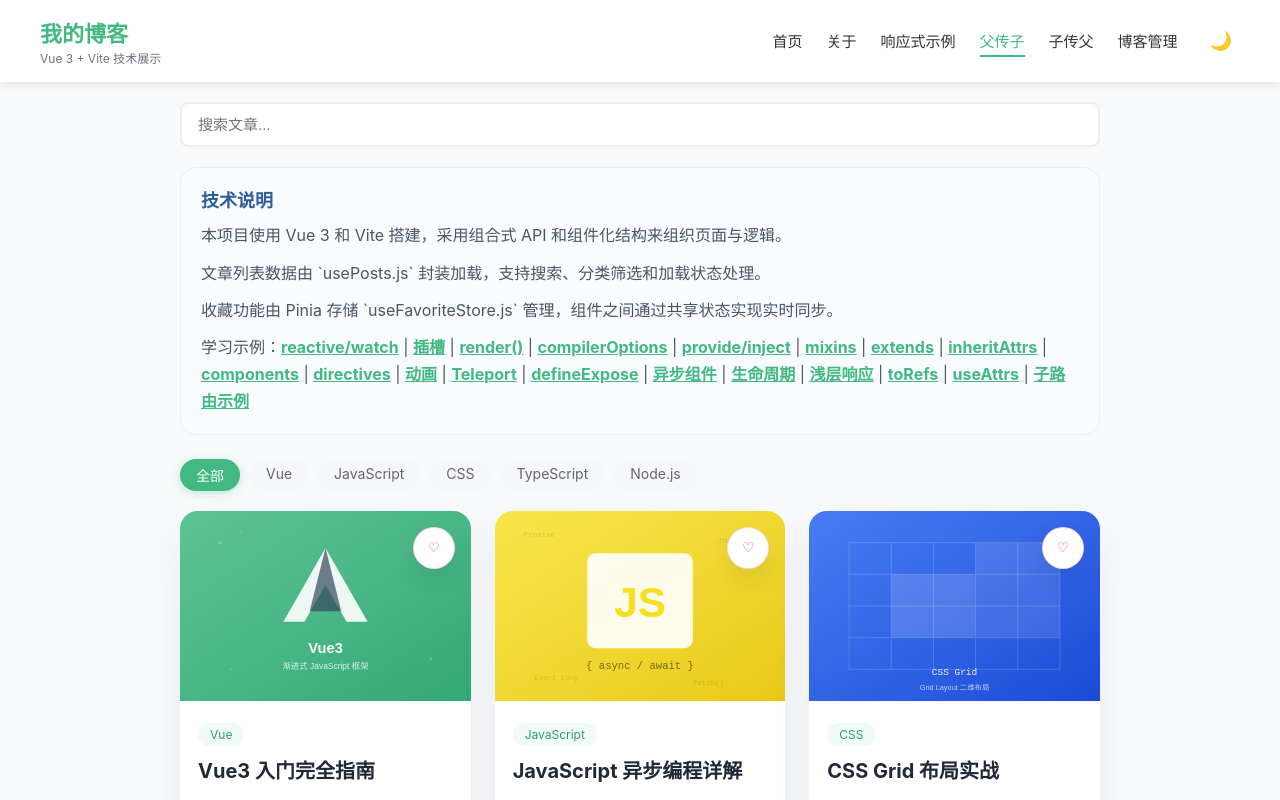
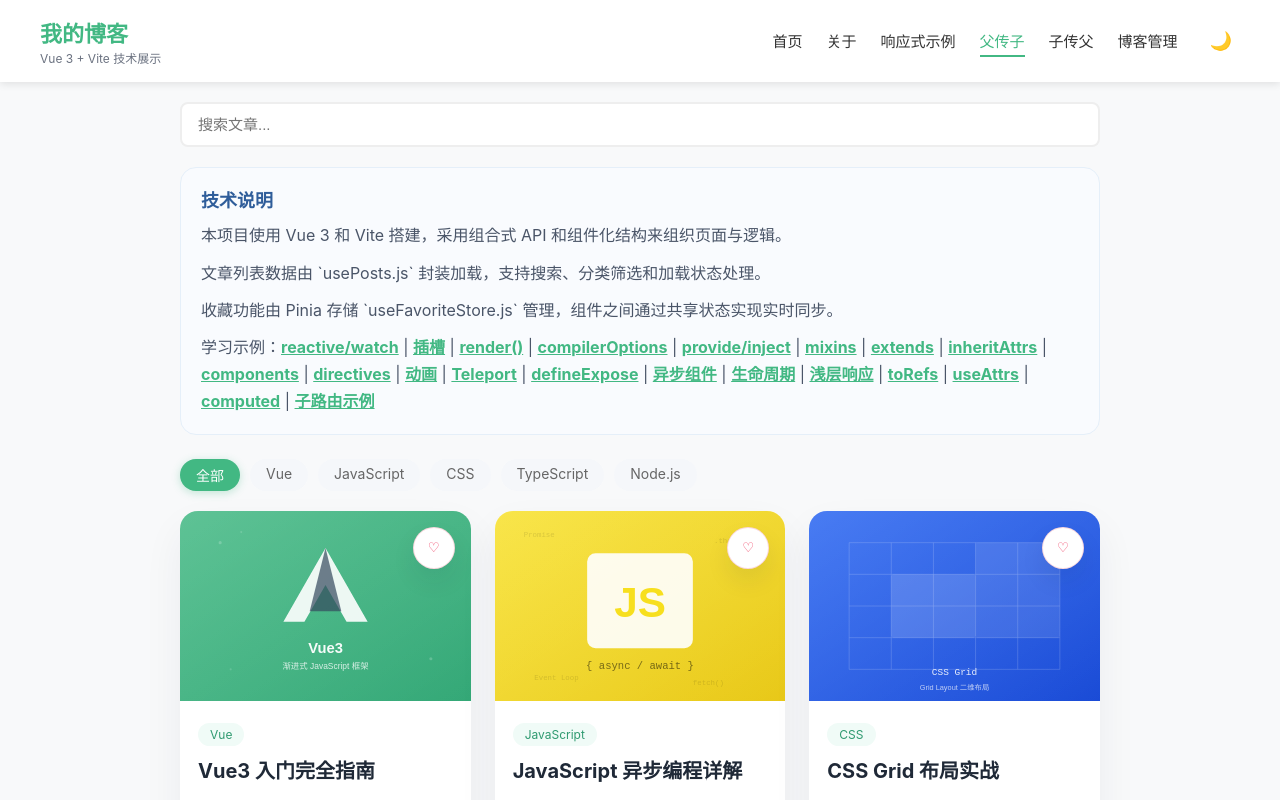
Before and after one commit to zhengleizhen/blog-app, a Vue app: page /home-view in a window 1280 px wide. Shown: the top 800 px of the page. Built offline with nearby package versions, Linux system fonts and the light colour scheme.

Commit message:
computed

```diff
--- a/src/views/HomeView.vue
+++ b/src/views/HomeView.vue
@@ -51,6 +51,7 @@ const {
                     <router-link to="/shallow-demo">浅层响应</router-link> |
                     <router-link to="/toref-demo">toRefs</router-link> |
                     <router-link to="/attrs-demo">useAttrs</router-link> |
+                    <router-link to="/computed-demo">computed</router-link> |
                     <router-link to="/blog">子路由示例</router-link>
         </p>
     </div>
```
